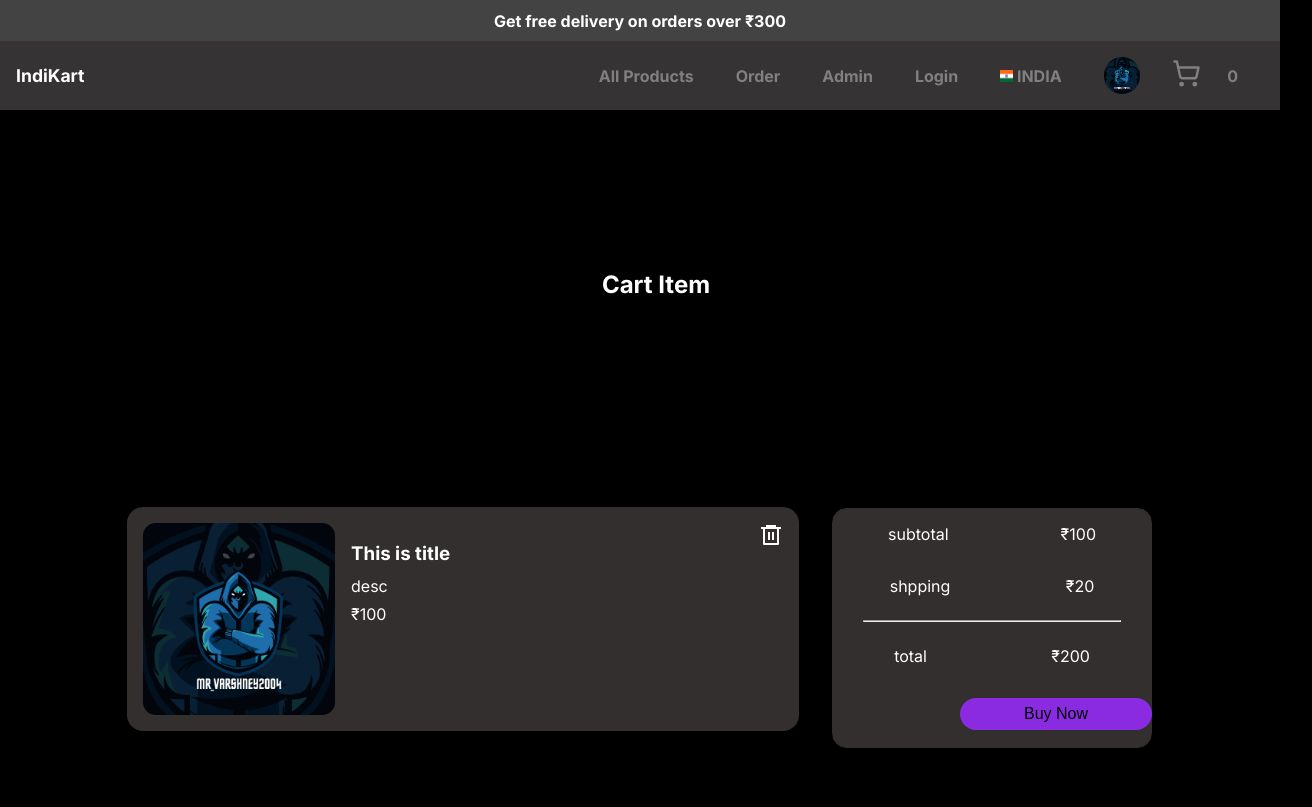
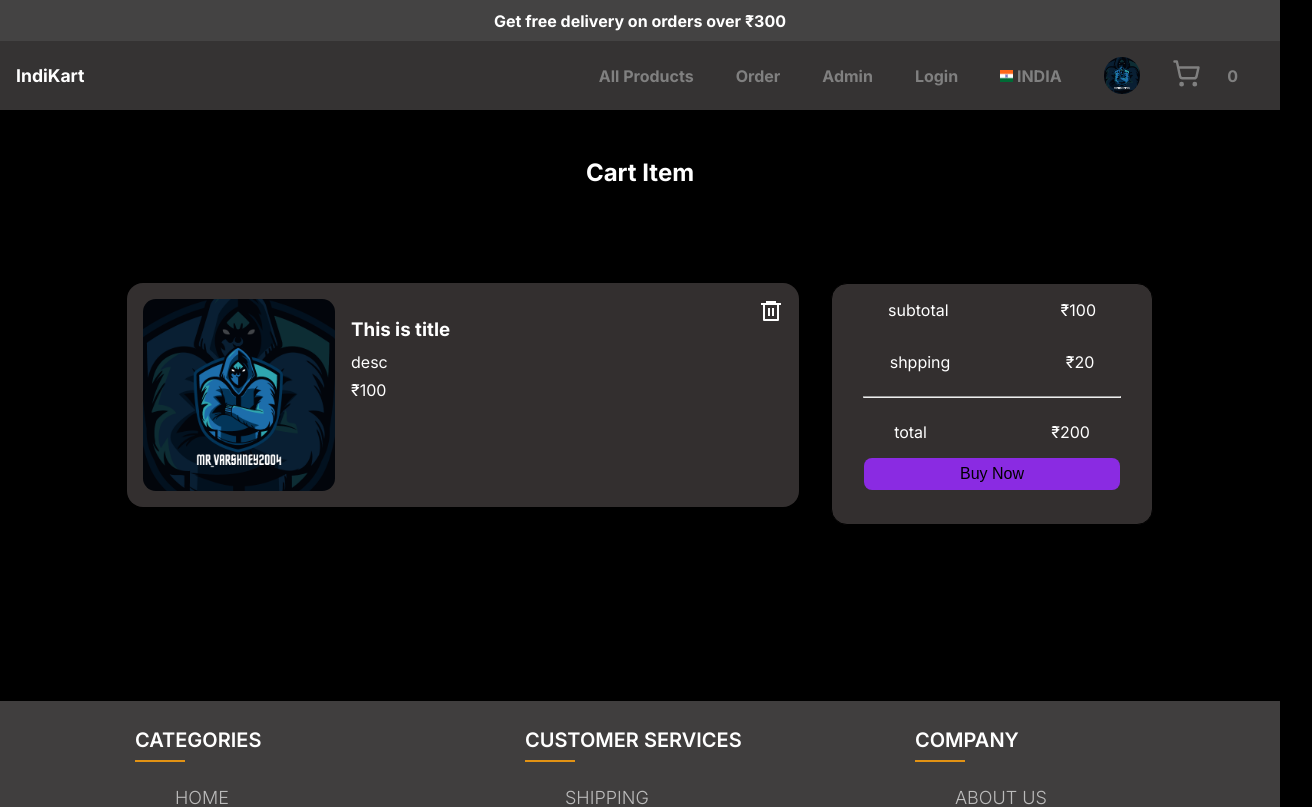
Before and after one commit to khushi-chaudhary29/IndiKart, a Next.js app: page /cart in a window 1280 px wide. Shown: the top 807 px of the page, 1312 px wide, since content can reach past the window. Built offline with nearby package versions, Linux system fonts and the light colour scheme.

Commit message:
add function

```diff
--- a/src/app/about/page.js
+++ b/src/app/about/page.js
@@ -4,7 +4,7 @@ import styles from '../page.module.css'
 const About = () => {
   return (
     <main className='main'>
-       <div className={styles.heading}>
+       <div className={styles.Aboutheading}>
         <h1>About Us</h1>
         <p>Welcome to E-Indibus, where shopping meets convenience!
             Our mission is to redefine your online shopping experience by offering a curated selection of high-quality products at unbeatable prices.
--- a/src/app/cart/page.js
+++ b/src/app/cart/page.js
@@ -6,7 +6,7 @@ const Cart = () => {
   return (
     <main className='main'>
       <div className={styles.cartContainer}>
-        <h1 className={styles.heading}>Cart Item</h1>
+        <h1 className={styles.Cartheading}>Cart Item</h1>
         <div className={styles.cart}>
           <div className={styles.cart}>
             <div className={styles.cartLeft}>
@@ -43,7 +43,7 @@ const Cart = () => {
               </div>
 
               <div className={styles.cartbutton}>
-                <button className={styles.button}>Buy Now</button>
+                <button className={styles.Cartbutton}>Buy Now</button>
               </div>
 
             </div>
--- a/src/app/page.module.css
+++ b/src/app/page.module.css
@@ -536,10 +536,10 @@
 
 /* Cart */
 .cartContainer {
-  margin-bottom: 10rem;
+  margin-bottom: 11rem;
 }
 
-.heading {
+.Cartheading {
   font-size: 3rem;
   text-align: center;
   justify-content: center;
@@ -630,7 +630,7 @@
 
 }
 
-.button {
+.Cartbutton {
   background-color: blueviolet;
   border-radius: .5rem;
   font-size: 1rem;
@@ -748,7 +748,7 @@
   width: 18rem;
 }
 
-.button {
+.Modalbutton {
   display: flex;
   margin-top: 1rem;
   justify-content: center;
@@ -775,7 +775,7 @@
   font-weight: 700;
 }
 
-.heading {
+.Cartheading {
   display: flex;
   justify-content: center;
   padding-top: 2rem;
@@ -817,7 +817,7 @@
   margin-left: 4rem;
 }
 
-.button {
+.Contactbutton {
   display: flex;
   margin-top: 1rem;
   justify-content: center;
@@ -885,7 +885,7 @@
 }
 
 /* About*/
-.heading {
+.Aboutheading {
   width: 90%;
   justify-content: center;
   align-items: center;
@@ -894,13 +894,13 @@
   padding: 5rem;
 }
 
-.heading h1 {
+.Aboutheading h1 {
   font-size: 4rem;
   margin-bottom: 2.5rem;
   position: relative;
 }
 
-.heading h1::after {
+.Aboutheading h1::after {
   content: "";
   width: 20%;
   height: 1.5rem;
@@ -910,13 +910,13 @@
 
 }
 
-.heading p {
+.Aboutheading p {
   font-size: 2rem;
   color: black;
 }
 
 /* return */
-.heading {
+.Returnheading {
   width: 90%;
   justify-content: center;
   align-items: center;
@@ -925,13 +925,13 @@
   padding: 5rem;
 }
 
-.heading h1 {
+.Returnheading h1 {
   font-size: 4rem;
   margin-bottom: 2.5rem;
   position: relative;
 }
 
-.heading h1::after {
+.Returnheading h1::after {
   content: "";
   width: 20%;
   height: 1.5rem;
@@ -941,7 +941,7 @@
 
 }
 
-.heading p {
+.Returnheading p {
   font-size: 2rem;
   color: black;
 }
--- a/src/app/returnpolicy/page.js
+++ b/src/app/returnpolicy/page.js
@@ -3,7 +3,7 @@ import styles from '../page.module.css'
 const ReturnPolicy = () => {
   return (
     <main className='main'>
-       <div className={styles.heading}>
+      <div className={styles.Returnheading}>
         <h1>Return Policy</h1>
         <p>Thank you for shopping with E-Indibus. We appreciate the trust you have placed in us.
           Please read our return policy carefully to ensure a smooth and hassle-free shopping experience.</p>
--- a/src/components/Footer.js
+++ b/src/components/Footer.js
@@ -11,7 +11,7 @@ import { CiLinkedin } from "react-icons/ci";
 const Footer = () => {
   return (
     <main className='main'>
-      <footer class="footer">
+      <footer className="footer">
         <div className="container">
           <div className="row">
             <div className="footer-col">
```
Also changed, not shown: src/app/contact/page.js (+11 -11 lines), src/app/login/page.js (+10 -4 lines), src/app/signup/page.js (+9 -2 lines), src/components/Modal.js (+5 -5 lines). Lines whose indentation alone changed are shown as unchanged.
